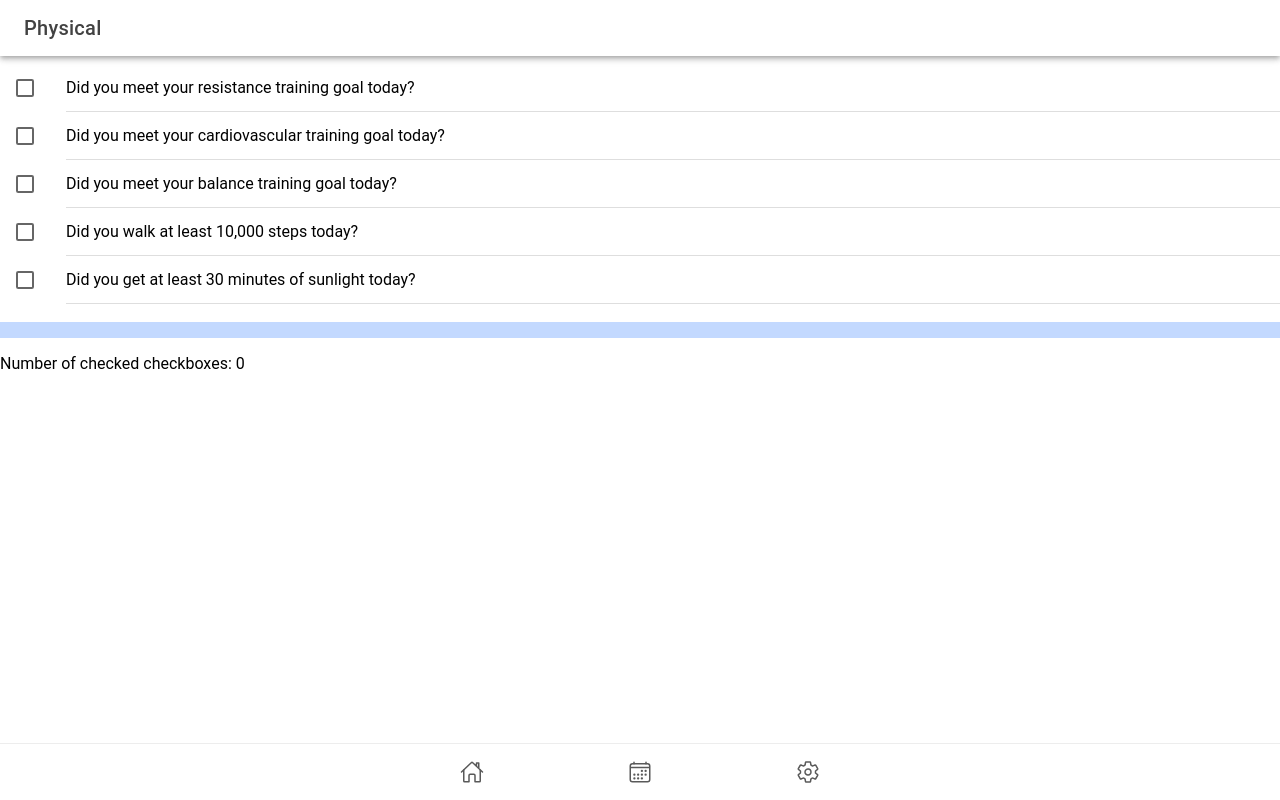
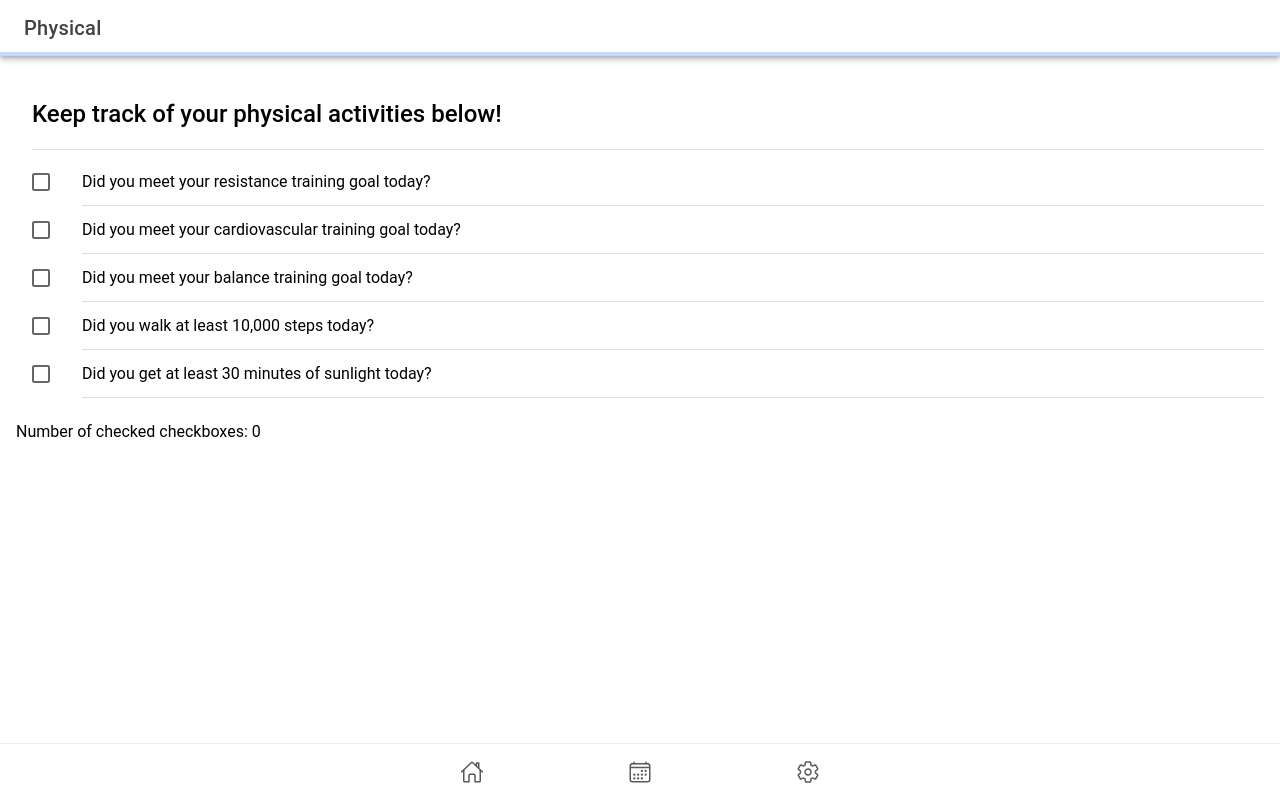
Before and after one commit to Healthy-Habits-project/healthyWatch, a React (Vite) app: page /physicalhealthpage in a window 1280 px wide. Built offline with nearby package versions, Linux system fonts and the light colour scheme.

Commit message:
Layout cleanup & iOS toolbar features

```diff
--- a/src/pages/PhysicalHealthPage.tsx
+++ b/src/pages/PhysicalHealthPage.tsx
@@ -74,16 +74,26 @@ const PhysicalPage: React.FC = () => {
 
   return (
     <IonPage>
-      <IonHeader>
+      <IonHeader translucent={true}>
         <IonToolbar>
-          <IonButtons slot="start">
-            <IonBackButton />
-          </IonButtons>
+          <IonButtons slot='start'><IonBackButton/></IonButtons>
           <IonTitle>Physical</IonTitle>
+          <IonProgressBar
+            className={`progress-bar-custom color-${color}`}
+            style={{
+              '--dynamic-progress-color': getColorBasedOnCount()
+            }}
+            value={calculateCheckedCount() / 5}
+          ></IonProgressBar>
         </IonToolbar>
       </IonHeader>
 
-      <IonContent>
+      <IonContent fullscreen={true} className="ion-padding">
+        <IonItem>
+          <IonLabel>
+            <h2>Keep track of your physical activities below!</h2>
+          </IonLabel>
+        </IonItem>
         <IonList>
           <IonItem>
             <IonCheckbox
@@ -145,15 +155,6 @@ const PhysicalPage: React.FC = () => {
             </IonLabel>
           </IonItem>
         </IonList>
-        <IonProgressBar
-          className={`progress-bar-custom color-${color}`}
-          style={{
-            '--dynamic-progress-color': getColorBasedOnCount(),
-            marginTop: '10px',
-            height: '1rem',
-          }}
-          value={calculateCheckedCount() / 5} // This is the value of the progress bar based on the checked count
-        ></IonProgressBar>
         <p>
           Number of checked checkboxes: {checkedCount}
         </p>
```
Also changed, not shown: src/pages/PhysicalHealthPage.css (+5 -4 lines).
